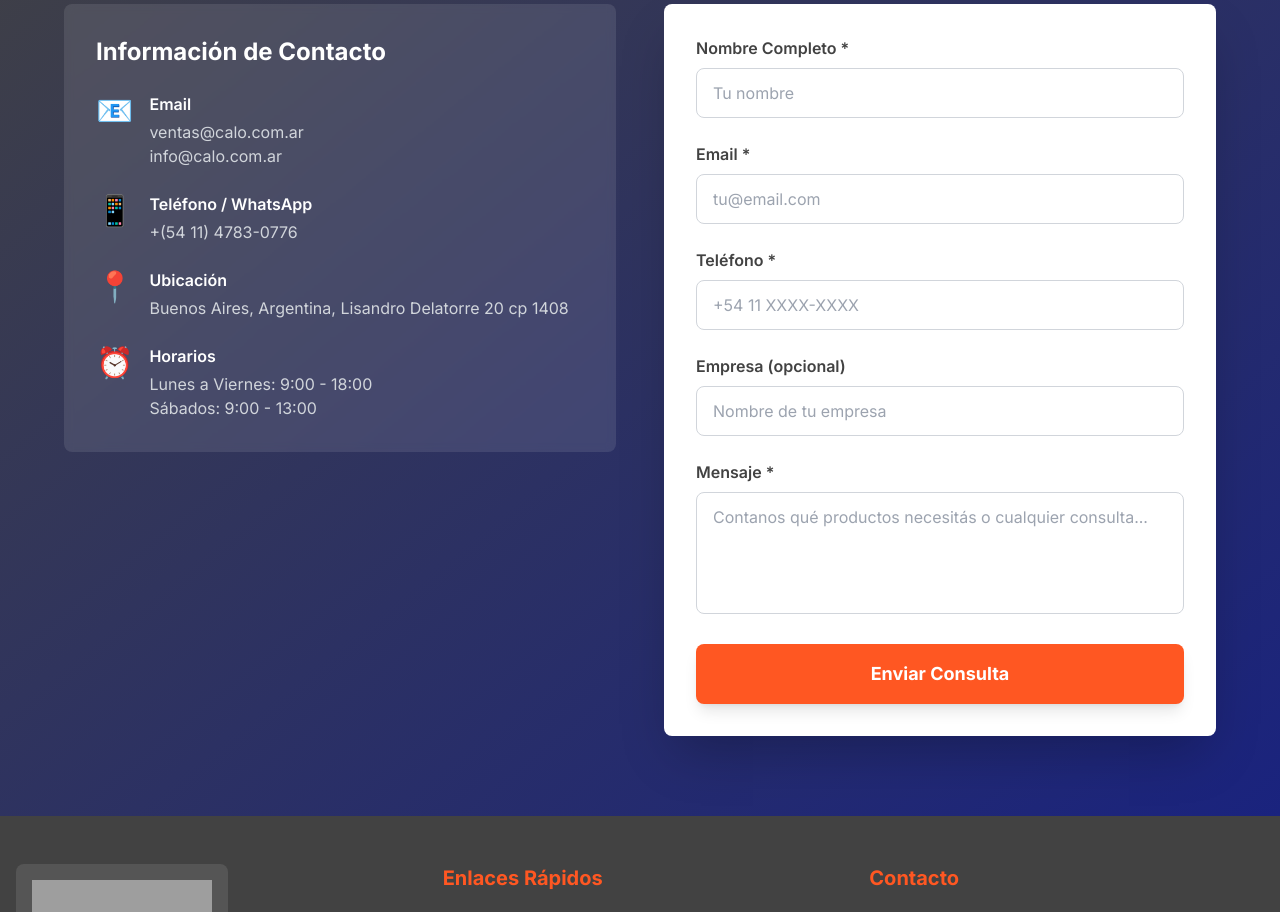
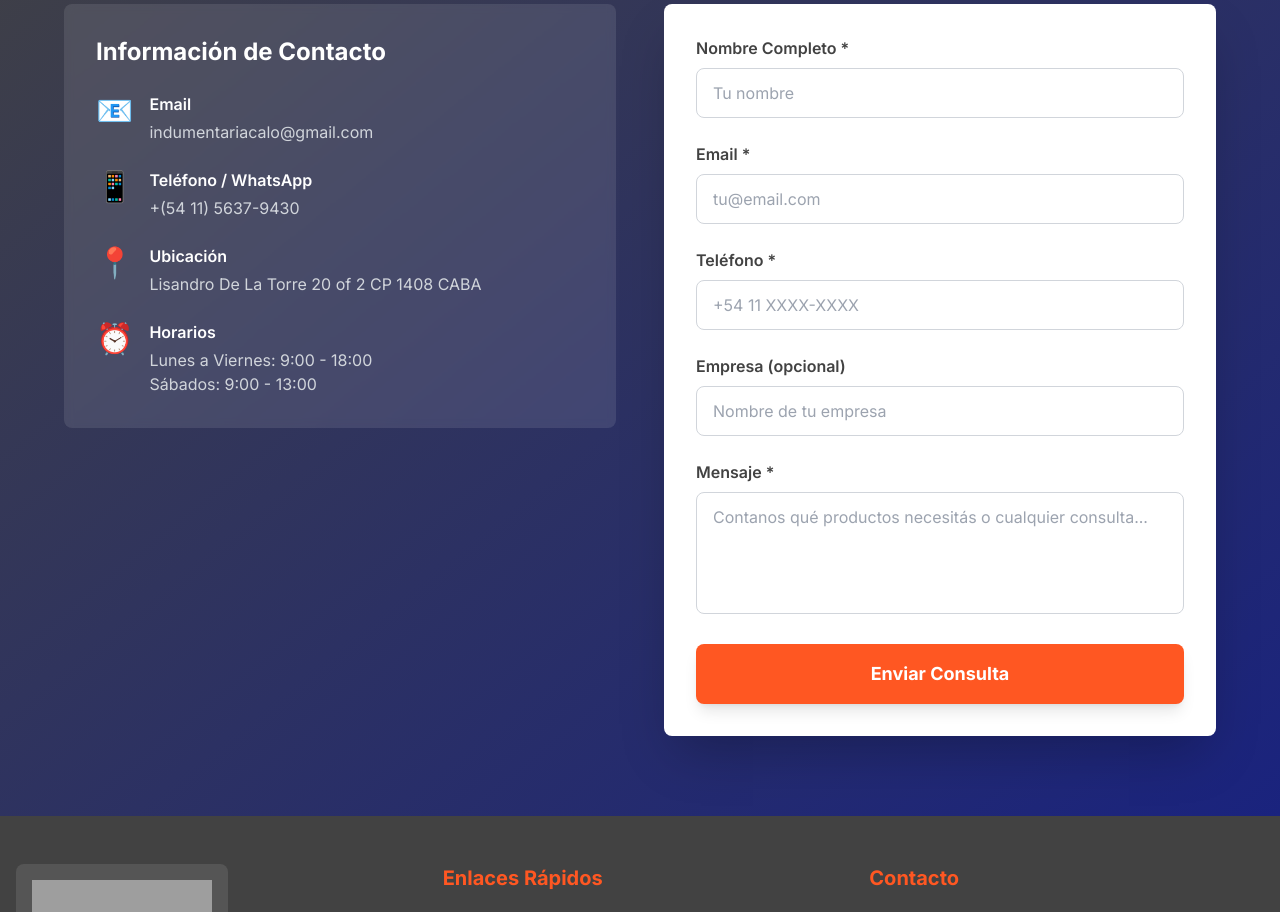
Before and after one commit to iacubdiego/Calo-indumentaria-web, a Next.js app: page / in a window 1280 px wide. Shown: the part 2540-3452 px from the top of the page. Built offline with nearby package versions, Linux system fonts and the light colour scheme; no server answers; the database is empty; grey boxes are pictures that could not be loaded.

Commit message:
Update Contact.tsx

```diff
--- a/components/Contact.tsx
+++ b/components/Contact.tsx
@@ -78,8 +78,7 @@ export default function Contact() {
                   <div className="text-3xl">📧</div>
                   <div>
                     <h4 className="text-white font-semibold mb-1">Email</h4>
-                    <p className="text-gray-300">ventas@calo.com.ar</p>
-                    <p className="text-gray-300">info@calo.com.ar</p>
+                    <p className="text-gray-300">indumentariacalo@gmail.com</p>
                   </div>
                 </motion.div>
 
@@ -90,7 +89,7 @@ export default function Contact() {
                   <div className="text-3xl">📱</div>
                   <div>
                     <h4 className="text-white font-semibold mb-1">Teléfono / WhatsApp</h4>
-                    <p className="text-gray-300">+(54 11) 4783-0776</p>
+                    <p className="text-gray-300">+(54 11) 5637-9430</p>
                   </div>
                 </motion.div>
 
@@ -101,7 +100,7 @@ export default function Contact() {
                   <div className="text-3xl">📍</div>
                   <div>
                     <h4 className="text-white font-semibold mb-1">Ubicación</h4>
-                    <p className="text-gray-300">Buenos Aires, Argentina, Lisandro Delatorre 20 cp 1408</p>
+                    <p className="text-gray-300">Lisandro De La Torre 20 of 2 CP 1408 CABA</p>
                   </div>
                 </motion.div>
 
```
